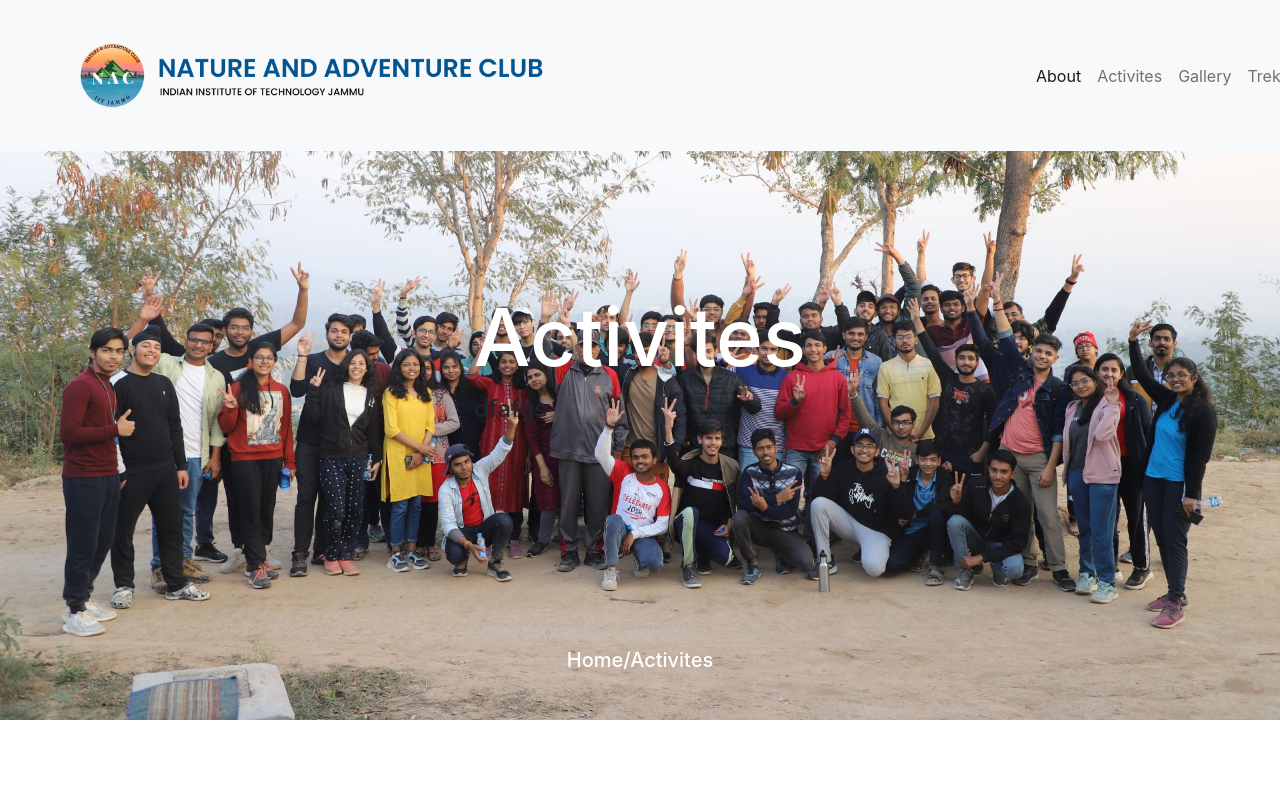
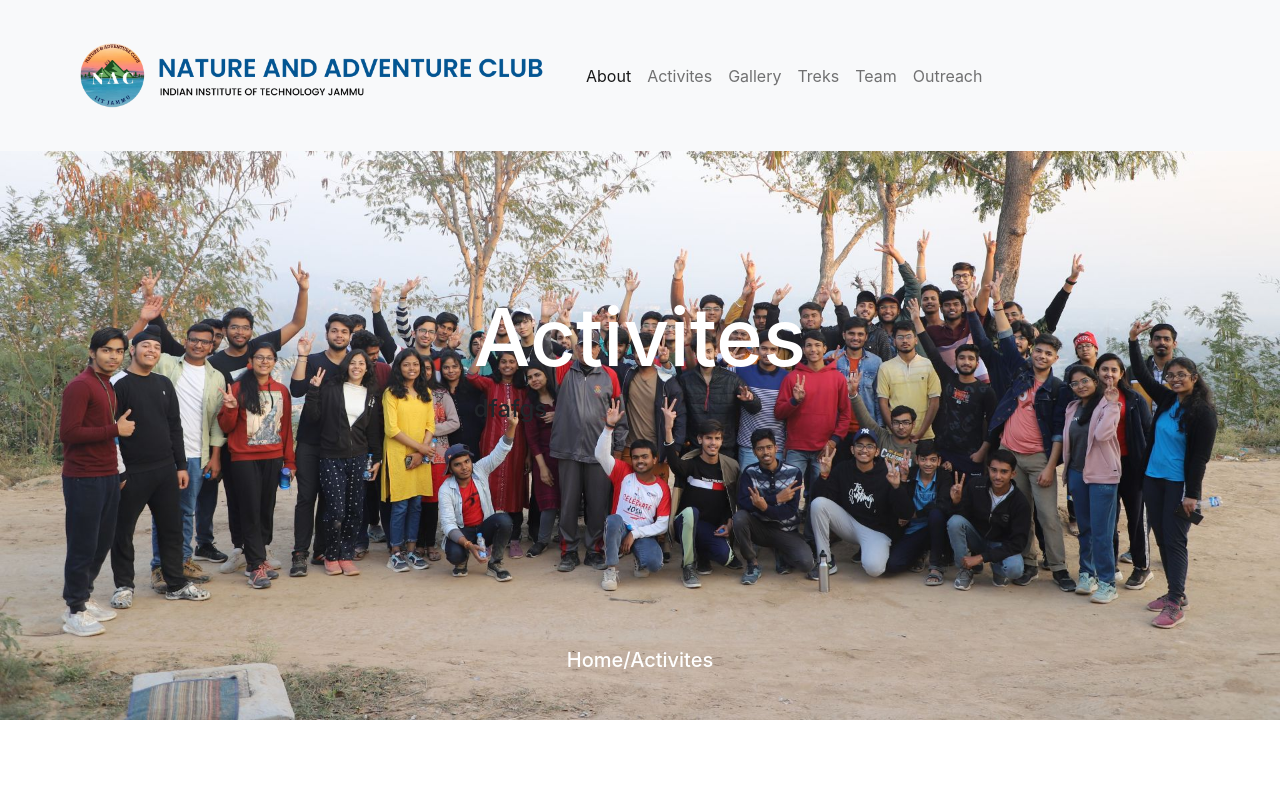
Before and after one commit to Vishu9354/React_nac, a React (Create React App) app: page /Activites in a window 1280 px wide. Shown: the top 794 px of the page. Built offline with nearby package versions, Linux system fonts and the light colour scheme.

Commit message:
font size updated

```diff
--- a/src/component/Activites/ActivitesData.js
+++ b/src/component/Activites/ActivitesData.js
@@ -9,7 +9,7 @@ export default function activitesdata(props) {
   <div className="flipcard">
   <div className="inner">
     <div className="front" style={{backgroundImage: `url(${props.data.image})`}}>{props.data.name}</div>
-    <div className="back" style={{backgroundImage: `url(${props.data.image})`}}>{props.data.des}</div>
+    <div className="back" style={{backgroundImage: `url(${props.data.image})`,fontSize:"15px"}}>{props.data.des}</div>
   </div>
 </div>
 </div>
--- a/src/component/css/trek.css
+++ b/src/component/css/trek.css
@@ -11,13 +11,12 @@ main{
     display: flex;
 }
 
-
 .card-body .detail{
     display: flex;
     justify-content: space-evenly;
 }
 
- .card{
+.card{
     margin-top: 75px;
     box-shadow: 0 30px 50px #dbdbdb;
     transition: 0.5s ease-in;
--- a/src/component/navbar.js
+++ b/src/component/navbar.js
@@ -19,7 +19,7 @@ export default function navbar() {
       >
         <span className="navbar-toggler-icon" />
       </button>
-      <div className="collapse navbar-collapse" id="navbarNavAltMarkup"style={{marginLeft:"450px"}}>
+      <div className="collapse navbar-collapse" id="navbarNavAltMarkup">
         <div className="navbar-nav">
           <Link className="nav-link active" aria-current="page" to="/About">
             About
```
